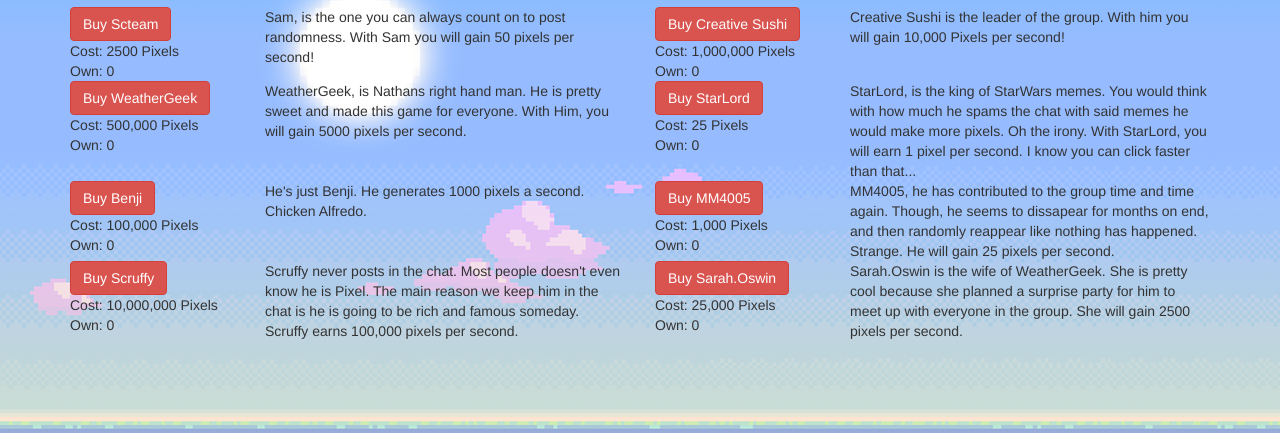
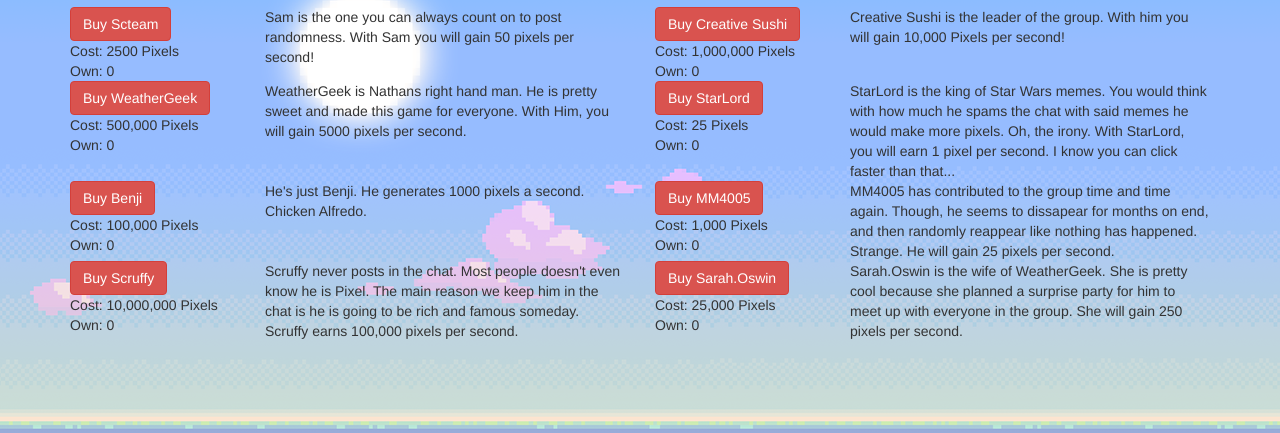
Before and after one commit to weathergeek96/PixelGame, a plain HTML site: page index.html in a window 1280 px wide. Shown: the part 367-800 px from the top of the page. Drawn offline with nearby package versions, Linux system fonts and the light colour scheme.

Commit message:
Fixed typos and background

```diff
--- a/css/main.css
+++ b/css/main.css
@@ -5,4 +5,6 @@
 
 body {
     background-image: url("../images/background.png");
+    background-repeat: no-repeat;
+    background-attachment: fixed;
 }
--- a/index.html
+++ b/index.html
@@ -37,7 +37,7 @@
                 <br> Own:
                 <text id="samOwn">0</text>
             </div>
-            <div class="col-sm-4">Sam, is the one you can always count on to post randomness. With Sam you will gain 50 pixels per second!</div>
+            <div class="col-sm-4">Sam is the one you can always count on to post randomness. With Sam you will gain 50 pixels per second!</div>
             <div class="col-sm-2">
                 <button type="button" class="btn btn-success" id="CreativeSushi" onclick="buyItem('CreativeSushi', 1000000, 10000)">Buy Creative Sushi</button>
                 <br> Cost: 1,000,000 Pixels
@@ -53,14 +53,14 @@
                 <br> Own:
                 <text id="WeatherGeekOwn">0</text>
             </div>
-            <div class="col-sm-4">WeatherGeek, is Nathans right hand man. He is pretty sweet and made this game for everyone. With Him, you will gain 5000 pixels per second.</div>
+            <div class="col-sm-4">WeatherGeek is Nathans right hand man. He is pretty sweet and made this game for everyone. With Him, you will gain 5000 pixels per second.</div>
             <div class="col-sm-2">
                 <button type="button" class="btn btn-success" id="StarLord" onclick="buyItem('StarLord', 25, 1)">Buy StarLord</button>
                 <br> Cost: 25 Pixels
                 <br> Own:
                 <text id="StarLordOwn">0</text>
             </div>
-            <div class="col-sm-4">StarLord, is the king of StarWars memes. You would think with how much he spams the chat with said memes he would make more pixels. Oh the irony. With StarLord, you will earn 1 pixel per second. I know you can click faster than that...</div>
+            <div class="col-sm-4">StarLord is the king of Star Wars memes. You would think with how much he spams the chat with said memes he would make more pixels. Oh, the irony. With StarLord, you will earn 1 pixel per second. I know you can click faster than that...</div>
         </div>
         <div class="row">
             <div class="col-sm-2">
@@ -76,7 +76,7 @@
                 <br> Own:
                 <text id="MM4005Own">0</text>
             </div>
-            <div class="col-sm-4">MM4005, he has contributed to the group time and time again. Though, he seems to dissapear for months on end, and then randomly reappear like nothing has happened. Strange. He will gain 25 pixels per second.</div>
+            <div class="col-sm-4">MM4005 has contributed to the group time and time again. Though, he seems to dissapear for months on end, and then randomly reappear like nothing has happened. Strange. He will gain 25 pixels per second.</div>
         </div>
         <div class="row">
             <div class="col-sm-2">
@@ -87,12 +87,12 @@
             </div>
             <div class="col-sm-4">Scruffy never posts in the chat. Most people doesn't even know he is Pixel. The main reason we keep him in the chat is he is going to be rich and famous someday. Scruffy earns 100,000 pixels per second.</div>
             <div class="col-sm-2">
-                <button type="button" class="btn btn-success" id="Sarah.Oswin" onclick="buyItem('Sarah.Oswin', 25000, 2500)">Buy Sarah.Oswin</button>
+                <button type="button" class="btn btn-success" id="Sarah.Oswin" onclick="buyItem('Sarah.Oswin', 25000, 250)">Buy Sarah.Oswin</button>
                 <br> Cost: 25,000 Pixels
                 <br> Own:
                 <text id="Sarah.OswinOwn">0</text>
             </div>
-            <div class="col-sm-4">Sarah.Oswin is the wife of WeatherGeek. She is pretty cool because she planned a surprise party for him to meet up with everyone in the group. She will gain 2500 pixels per second.</div>
+            <div class="col-sm-4">Sarah.Oswin is the wife of WeatherGeek. She is pretty cool because she planned a surprise party for him to meet up with everyone in the group. She will gain 250 pixels per second.</div>
         </div>
     </div>
 </body>
```
